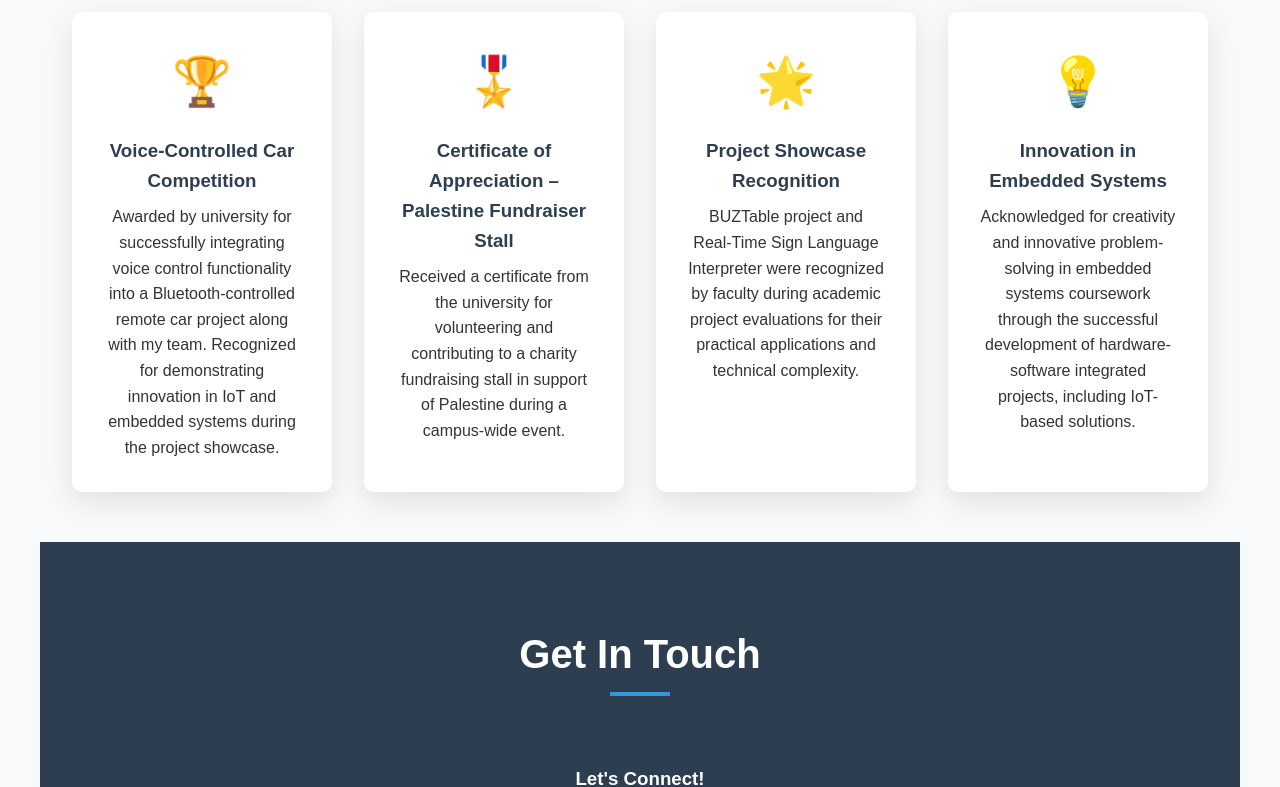
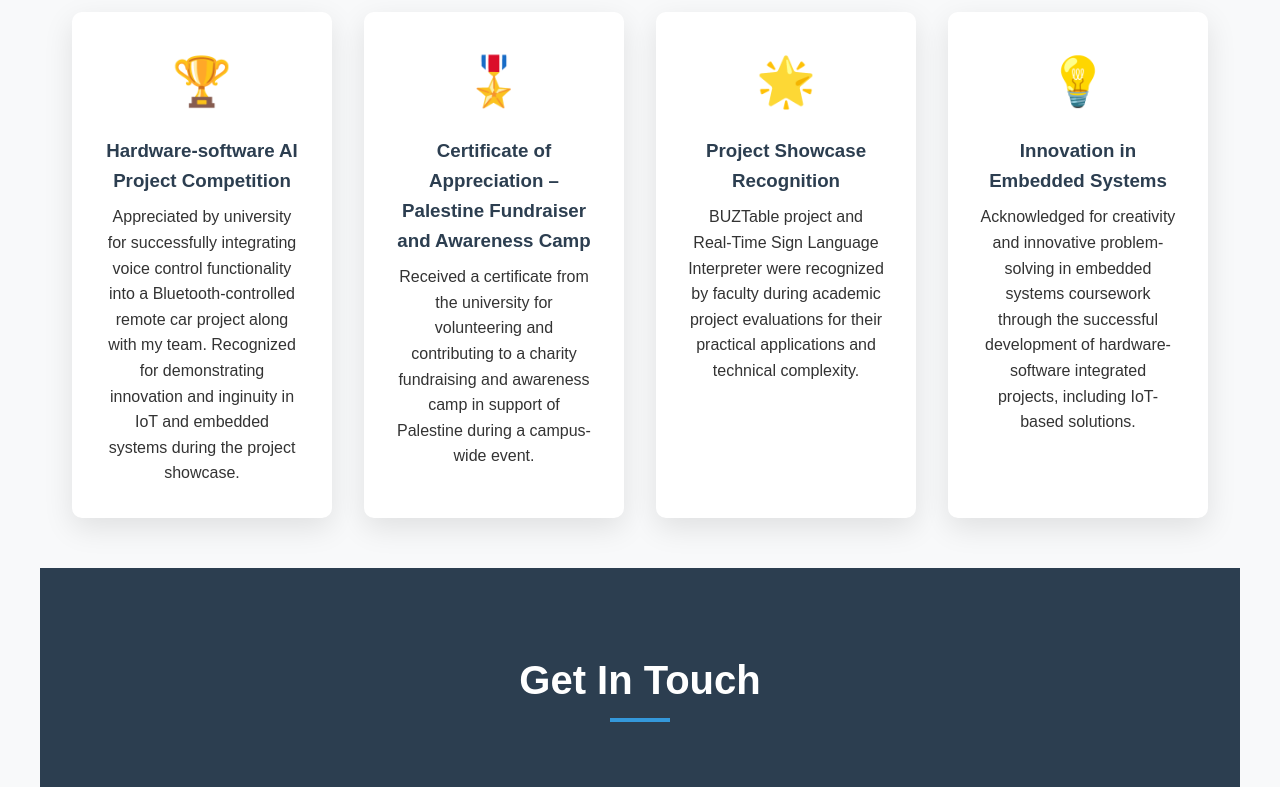
Before and after one commit to BILALAKRAM27/Portfolio, a plain HTML site: page bilb.html in a window 1280 px wide. Shown: the part 6400-7187 px from the top of the page. Drawn offline with nearby package versions, Linux system fonts and the light colour scheme.

Commit message:
Update achievements section with improved descriptions and corrected text

```diff
--- a/bilb.html
+++ b/bilb.html
@@ -1223,16 +1223,16 @@
     <div class="achievements-grid">
         <div class="achievement-card fade-in">
             <div class="achievement-icon">🏆</div>
-            <h3>Voice-Controlled Car Competition</h3>
+            <h3>Hardware-software AI Project Competition</h3>
             <p>
-                Awarded by university for successfully integrating voice control functionality into a Bluetooth-controlled remote car project along with my team. Recognized for demonstrating innovation in IoT and embedded systems during the project showcase.
+                Appreciated by university for successfully integrating voice control functionality into a Bluetooth-controlled remote car project along with my team. Recognized for demonstrating innovation and inginuity in IoT and embedded systems during the project showcase.
             </p>
         </div>
         <div class="achievement-card fade-in">
             <div class="achievement-icon">🎖️</div>
-            <h3>Certificate of Appreciation – Palestine Fundraiser Stall</h3>
+            <h3>Certificate of Appreciation – Palestine Fundraiser and Awareness Camp</h3>
             <p>
-                Received a certificate from the university for volunteering and contributing to a charity fundraising stall in support of Palestine during a campus-wide event.
+                Received a certificate from the university for volunteering and contributing to a charity fundraising and awareness camp in support of Palestine during a campus-wide event.
             </p>
         </div>
         <div class="achievement-card fade-in">
```
